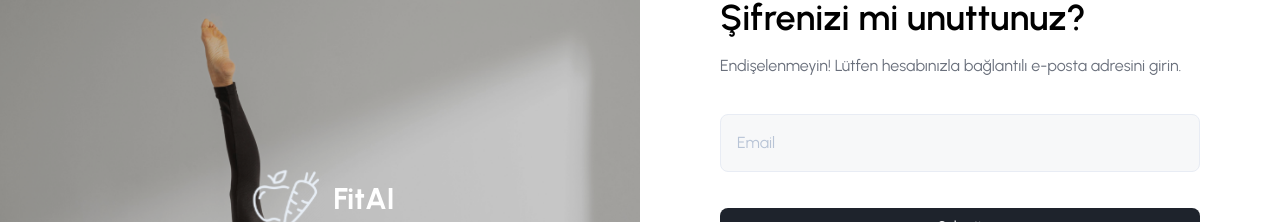
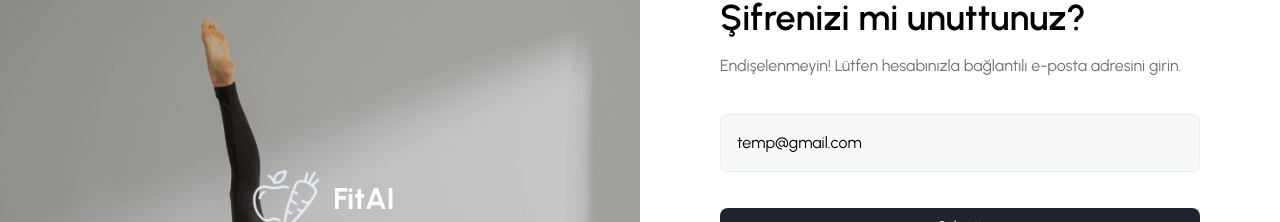
Before and after one commit to MobvenTeam1/FitAI-front-end-app-react.ts, a React (Vite) app: page /auth/forgot-password in a window 1280 px wide. Shown: the part 201-423 px from the top of the page. Built offline with nearby package versions, Linux system fonts and the light colour scheme.

Commit message:
forgot pasword updated

```diff
--- a/src/pages/auth/ForgotPassword.tsx
+++ b/src/pages/auth/ForgotPassword.tsx
@@ -17,7 +17,7 @@ const schema = yup.object().shape({
 });
 
 const defaultValues: FormValues = {
-  username: "",
+  username: "temp@gmail.com",
 };
 
 type LoginOption = {
```
